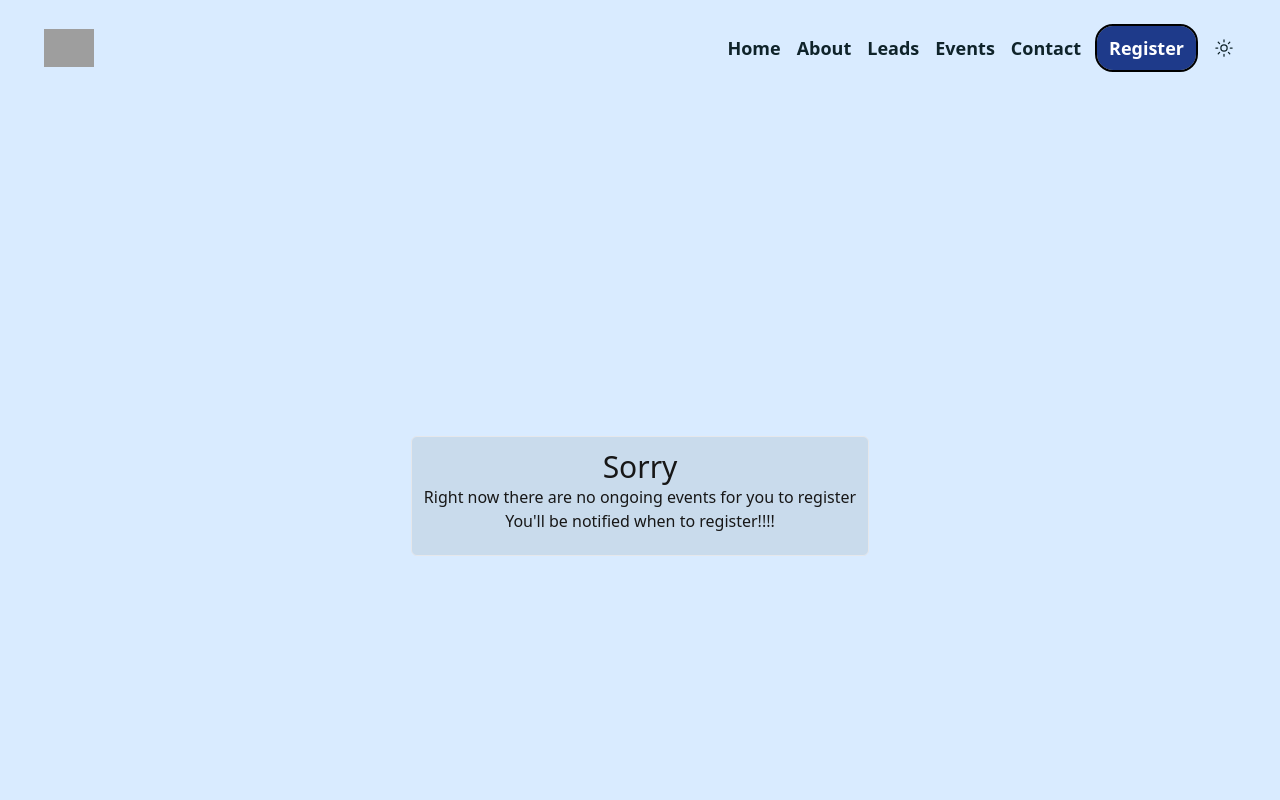
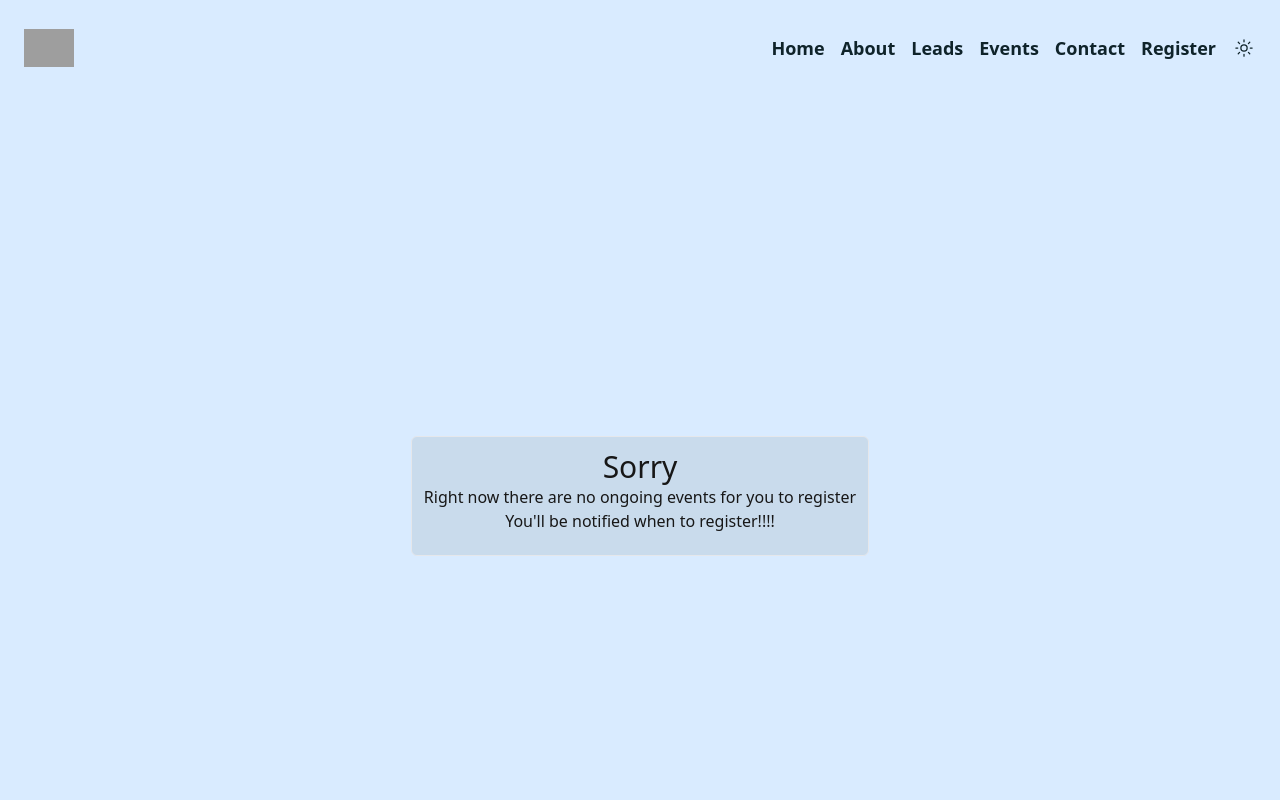
Before and after one commit to mlalith0302/srm-csi-website, a React (Vite) app in the folder csiSite/: page /register in a window 1280 px wide. Shown: the top 800 px of the page. Built offline with nearby package versions, Linux system fonts and the light colour scheme; grey boxes are pictures that could not be loaded.

Commit message:
fixed position of navBar when scrolled

```diff
--- a/csiSite/src/Components/NavBar/NavBar.jsx
+++ b/csiSite/src/Components/NavBar/NavBar.jsx
@@ -9,18 +9,23 @@ import logo from './csi_logo.png';
 const NavBar = ({ mode, handleMode }) => {
     const [nav, setNav] = useState(false);
     const [leadsDropdown, setLeadsDropdown] = useState(false);
+    const [isNavFixed, setIsNavFixed] = useState(false);
 
     useEffect(() => {
-        if (nav) {
-            document.body.style.overflow = 'hidden';
-        } else {
-            document.body.style.overflow = 'auto';
-        }
+        const handleScroll = () => {
+            if (window.scrollY > 100) { // Adjust this value as needed
+                setIsNavFixed(true);
+            } else {
+                setIsNavFixed(false);
+            }
+        };
+
+        window.addEventListener('scroll', handleScroll);
 
         return () => {
-            document.body.style.overflow = 'auto';
+            window.removeEventListener('scroll', handleScroll);
         };
-    }, [nav]);
+    }, []);
 
     const handleNav = () => {
         setNav(prevNav => !prevNav);
@@ -32,10 +37,11 @@ const NavBar = ({ mode, handleMode }) => {
 
     return (
         <div
-            name='home'
-            className={`flex flex-row items-center justify-between h-24 max-w-[1240px] mx-auto px-6 ${
-                mode ? 'bg-[#D9EBFF] text-[#0F232A]' : 'text-[#C9DBEE] bg-[#112A46]'
-            } `}
+            className={` flex flex-row items-center justify-between h-24  mx-auto px-6 ${
+                isNavFixed ? 'shadow-lg fixed top-0  w-full z-50 flex justify-center' : ''
+            } ${
+                mode ?  'bg-[#D9EBFF] text-[#0F232A]' : 'text-[#C9DBEE] bg-[#112A46]'
+            }`}
         >
             <h1 className=''>
                 <Link to='/'>
@@ -43,7 +49,7 @@ const NavBar = ({ mode, handleMode }) => {
                 </Link>
             </h1>
             <ul
-                className={`flex-row font-bold text-lg items-center gap-4 hidden md:flex ${
+                className={` flex-row font-bold text-lg items-center gap-4 hidden md:flex ${
                     mode ? 'bg-[#D9EBFF] text-[#0F232A]' : 'text-[#C9DBEE] bg-[#112A46]'
                 }`}
             >
@@ -95,7 +101,7 @@ const NavBar = ({ mode, handleMode }) => {
                     Contact{' '}
                 </ScrollLink>
 
-                <button className='bg-blue-900 text-white outline outline-black outline-2 px-3 py-2 rounded-2xl'>
+                <button className=''>
                     <Link to='/register'>Register</Link>
                 </button>
                 <li onClick={handleMode} className='cursor-pointer p-0.5 z-50'>
@@ -179,7 +185,7 @@ const NavBar = ({ mode, handleMode }) => {
                         onClick={() => {
                             setNav(false);
                         }}
-                        className='bg-blue-900 text-white outline outline-black outline-2 px-3 py-2 rounded-2xl'
+                        className=''
                     >
                         <Link to='/register'>Register</Link>
                     </button>
```
